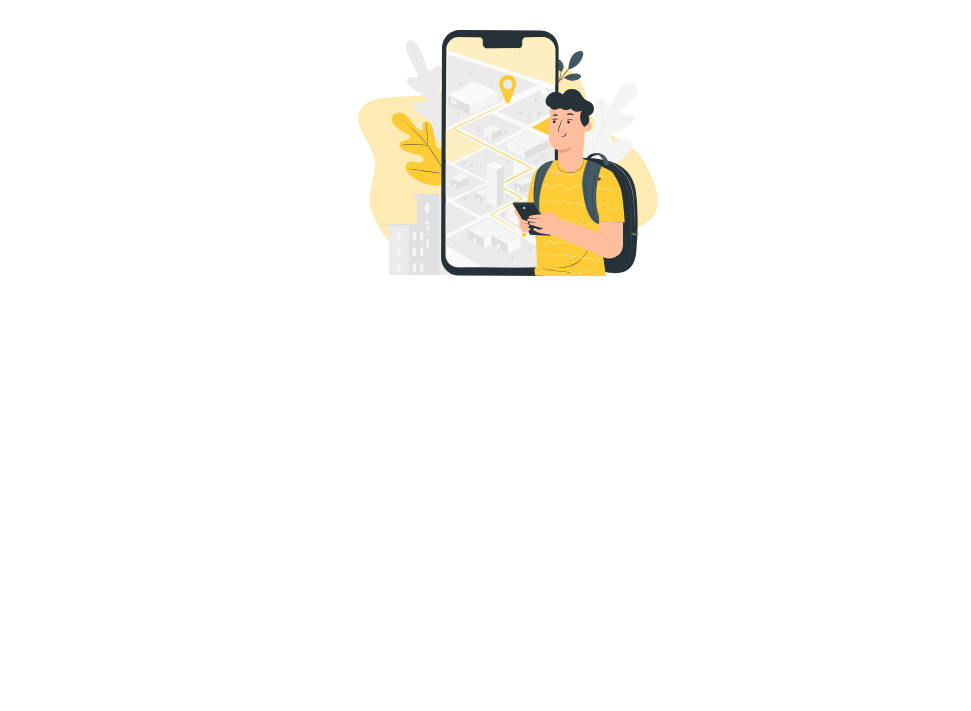
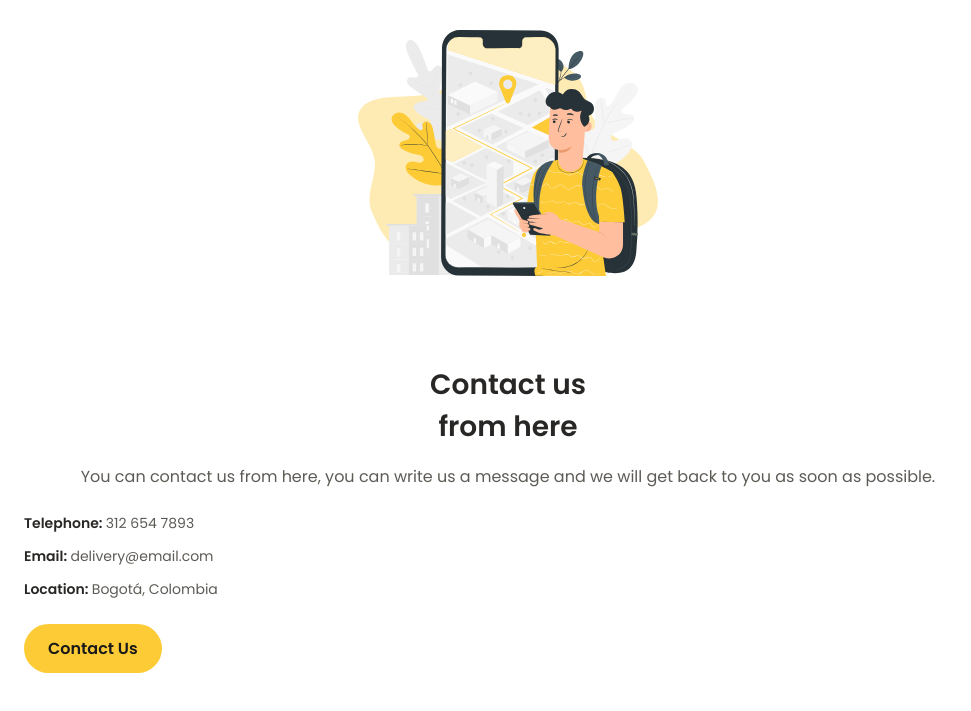
Before and after one commit to DanielGalanIng/DeliveryLandingProject, a website: page pug/index.pug in a window 1280 px wide. Shown: the part 3079-3790 px from the top of the page, without its empty margins (0-971 px from the left). Before the commit the page ends 3371 px from the top, so only its background shows below. Drawn offline with nearby package versions, Linux system fonts and the light colour scheme; files that its build step writes are made by us from their sources.

Commit message:
Contact Section Finished

```diff
--- a/pug/components/main.pug
+++ b/pug/components/main.pug
@@ -4,3 +4,4 @@ main.main
     include ./main/security.pug
     include ./main/services.pug
     include ./main/app.pug
+    include ./main/contact.pug
--- /dev/null
+++ b/pug/components/main/contact.pug
@@ -0,0 +1,14 @@
+section.contact.section.container#contact
+    .contact__container.grid
+        .contact__content
+            h2.section__title-center Contact us <br> from here
+            p.contact__description You can contact us from here, you can write us a message and we will get back to you as soon as possible.
+        ul.contact__content.grid
+            li.contact__address Telephone:
+                span.contact__information 312 654 7893
+            li.contact__address Email:
+                span.contact__information delivery@email.com
+            li.contact__address Location:
+                span.contact__information Bogotá, Colombia
+        .contact__content
+            a(href="#" class="button") Contact Us
--- a/sass/components/_main.scss
+++ b/sass/components/_main.scss
@@ -3,3 +3,4 @@
 @import './main/security.scss';
 @import './main/services.scss';
 @import './main/app.scss';
+@import './main/contact.scss';
--- /dev/null
+++ b/sass/components/main/_contact.scss
@@ -0,0 +1,20 @@
+.contact {
+    &__container {
+        margin-bottom: 3rem;
+    }
+    &__description {
+        text-align: center;
+    }
+    &__content {
+        row-gap: 0.75rem;
+    }
+    &__address {
+        font-size: var(--small-font-size);
+        font-weight: var(--font-semi-bold);
+        color: var(--title-color);
+    }
+    &__information {
+        font-weight: initial;
+        color: var(--text-color);
+    }
+}
```
Also changed, not shown: css/styles.css, html/index.html, 1 other file.
